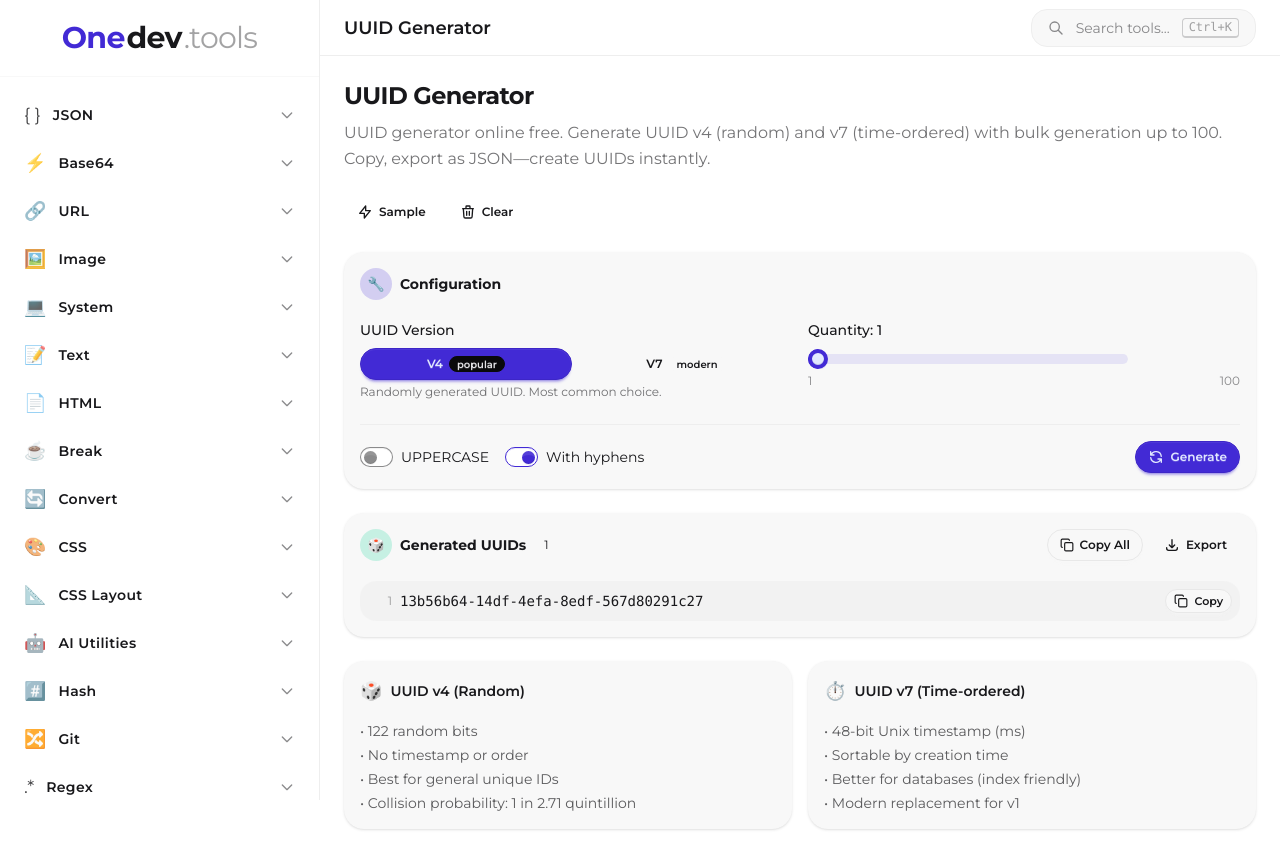
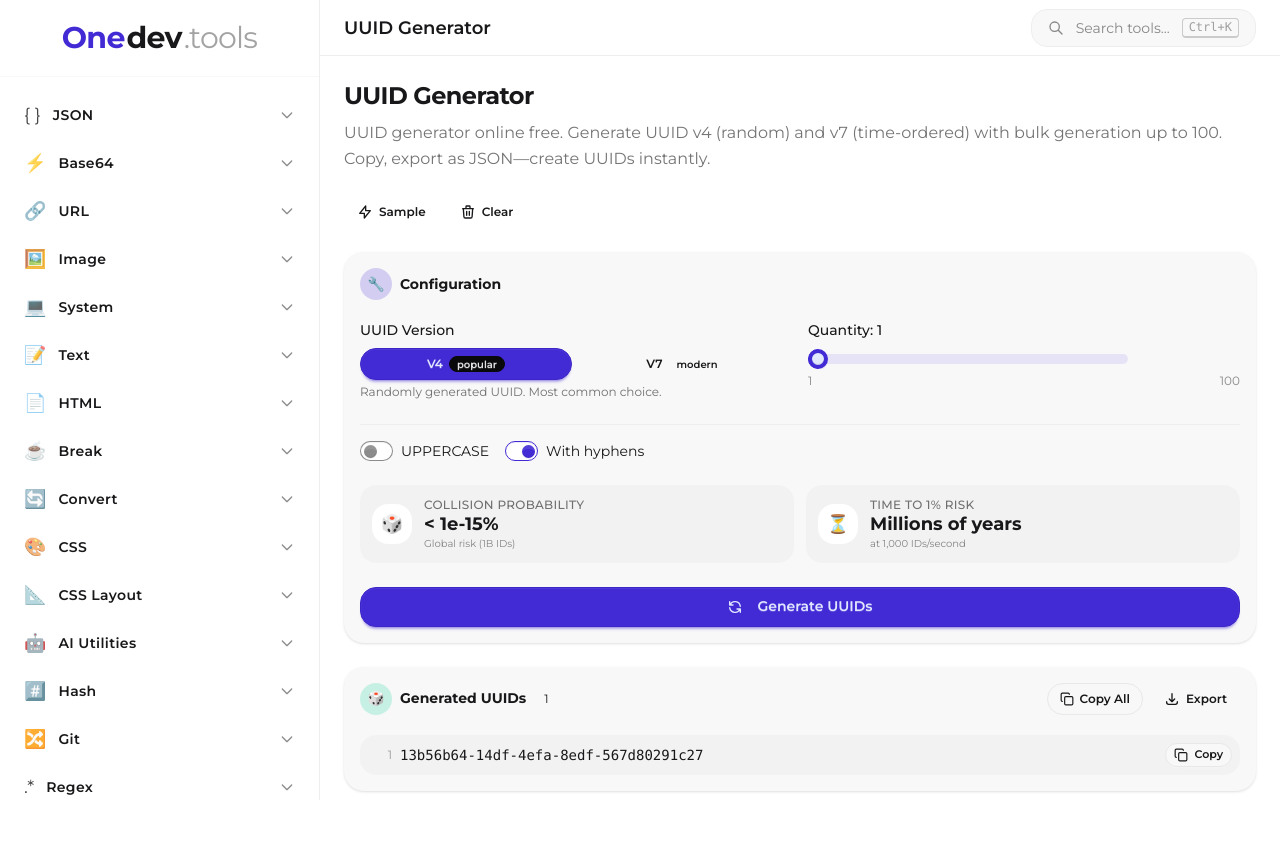
Before and after one commit to ronny8877/onedev, a SvelteKit app: page /id/uuid-generator in a window 1280 px wide. After the commit the page ends 815 px from the top, so only its background shows below. Built offline with nearby package versions, Linux system fonts and the light colour scheme.

Commit message:
refactor: updated uid tools

```diff
--- a/src/routes/id/nanoid-generator/+page.svelte
+++ b/src/routes/id/nanoid-generator/+page.svelte
@@ -49,32 +49,109 @@
 		return alphabetPresets[alphabetPreset].chars;
 	}
 
-	// Calculate collision probability
-	function getCollisionProbability(): { probability: string; description: string } {
+	// Calculate collision stats
+	function getCollisionStats() {
 		const alphabet = getCurrentAlphabet();
 		const alphabetSize = alphabet.length;
 
-		// Using birthday paradox approximation
-		// For n IDs, probability ≈ n² / (2 * totalPossibilities)
-		// totalPossibilities = alphabetSize^length
+		if (alphabetSize === 0 || length <= 0) {
+			return {
+				probability: '0%',
+				probabilityDescription: 'Cannot calculate',
+				timeToCollision: 'N/A',
+				speedDescription: 'at 1,000 IDs/sec'
+			};
+		}
 
+		// Total unique combinations
 		const totalPossibilities = Math.pow(alphabetSize, length);
-		const oneBillion = 1e9;
 
-		// Probability of collision when generating 1 billion IDs
-		const probPerBillion = (oneBillion * oneBillion) / (2 * totalPossibilities);
+		// 1. Collision Probability at 1 Billion IDs
+		// Formula: P ≈ 1 - exp(-n^2 / (2N))
+		const n = 1e9; // 1 billion generated
 
-		if (probPerBillion < 1e-15) {
-			return { probability: '< 0.000001%', description: 'Virtually impossible collision at 1 billion IDs' };
-		} else if (probPerBillion < 1e-9) {
-			return { probability: '~0.0000001%', description: 'Extremely unlikely at 1 billion IDs' };
-		} else if (probPerBillion < 1e-6) {
-			return { probability: '~0.0001%', description: 'Very unlikely at 1 billion IDs' };
-		} else if (probPerBillion < 0.01) {
-			return { probability: `~${(probPerBillion * 100).toFixed(4)}%`, description: 'Low probability at 1 billion IDs' };
+		// Calculate the exponent: -n^2 / 2N
+		// We use n*n / 2 / N to avoid early overflow if possible, though JS doubles handle 1e308.
+		const exponent = - (n * n) / (2 * totalPossibilities);
+
+		// Probability formula
+		let probability = 1 - Math.exp(exponent);
+
+		// Fallback for very small probabilities where 1 - exp(x) loses precision
+		// For very small x, 1 - exp(-x) ≈ x
+		if (-exponent < 1e-9) {
+			probability = -exponent;
+		}
+
+		// Clamp and format
+		let probString: string;
+		let probDesc: string;
+
+		if (probability > 0.9999) {
+			probString = '> 99.99%';
+			probDesc = 'High collision risk!';
+		} else if (probability < 1e-15) {
+			probString = '< 1e-15%'; // Essentially zero
+			probDesc = 'Virtually impossible';
+		} else if (probability < 0.000001) {
+			probString = '< 0.0001%';
+			probDesc = 'Extremely unlikely';
 		} else {
-			return { probability: `~${(probPerBillion * 100).toFixed(2)}%`, description: '⚠️ Consider increasing length' };
+			// Show reasonable precision
+			const percentage = probability * 100;
+			if (percentage < 0.01) {
+				probString = '~' + percentage.toFixed(6) + '%';
+			} else {
+				probString = '~' + percentage.toFixed(4) + '%';
+			}
+
+			if (percentage > 50) probDesc = 'High risk';
+			else if (percentage > 1) probDesc = 'Consider longer IDs';
+			else probDesc = 'Low probability';
 		}
+
+		// 2. Time to 1% Collision Probability
+		// How many IDs to generate to reach 1% probability?
+		// n ≈ sqrt(2 * N * -ln(1 - P))
+		// For P = 0.01:
+		const pTarget = 0.01;
+		const idsFor1Percent = Math.sqrt(2 * totalPossibilities * -Math.log(1 - pTarget));
+
+		// Assume rate of 1,000 IDs per second
+		const ratePerSecond = 1000;
+		const secondsTo1Percent = idsFor1Percent / ratePerSecond;
+
+		let timeString = '';
+
+		if (secondsTo1Percent < 1) {
+			timeString = 'Instant';
+		} else if (secondsTo1Percent < 60) {
+			timeString = `${Math.floor(secondsTo1Percent)} seconds`;
+		} else if (secondsTo1Percent < 3600) {
+			timeString = `${Math.floor(secondsTo1Percent / 60)} minutes`;
+		} else if (secondsTo1Percent < 86400) {
+			timeString = `${Math.floor(secondsTo1Percent / 3600)} hours`;
+		} else if (secondsTo1Percent < 31536000) {
+			timeString = `${Math.floor(secondsTo1Percent / 86400)} days`;
+		} else {
+			const years = secondsTo1Percent / 31536000;
+			if (years > 1e12) {
+				timeString = 'Trillions of years';
+			} else if (years > 1e9) {
+				timeString = 'Billions of years';
+			} else if (years > 1e6) {
+				timeString = 'Millions of years';
+			} else {
+				timeString = `${Math.floor(years).toLocaleString()} years`;
+			}
+		}
+
+		return {
+			probability: probString,
+			probabilityDescription: probDesc,
+			timeToCollision: timeString,
+			speedDescription: 'at 1,000 IDs/second'
+		};
 	}
 
 	// Generate IDs
@@ -141,7 +218,7 @@
 		count: generatedIds.length > 0 ? generatedIds.length : undefined
 	});
 
-	let collisionInfo = $derived(getCollisionProbability());
+	let collisionInfo = $derived(getCollisionStats());
 
 	// Generate on mount
 	onMount(() => {
@@ -171,12 +248,12 @@
 						<input
 							type="range"
 							bind:value={length}
-							min="8"
+							min="4"
 							max="64"
 							class="range range-sm range-primary"
 						/>
 						<div class="flex justify-between text-xs text-base-content/50 mt-1">
-							<span>8 (short)</span>
+							<span>4 (short)</span>
 							<span>21 (default)</span>
 							<span>64 (long)</span>
 						</div>
@@ -239,13 +316,33 @@
 				{/if}
 
 				<!-- Collision Probability -->
-				<div class="mt-4 p-3 bg-base-300/50 rounded-lg">
-					<div class="flex items-center gap-2">
-						<span class="text-lg">🎲</span>
+				<div class="mt-4 grid md:grid-cols-2 gap-3">
+					<div class="p-3 bg-base-300/50 rounded-lg flex items-center gap-3">
+						<div class="w-10 h-10 rounded-lg bg-base-100 flex items-center justify-center shrink-0 text-lg">
+							🎲
+						</div>
 						<div>
-							<p class="text-sm font-medium">Collision Probability</p>
-							<p class="text-xs text-base-content/70">
-								{collisionInfo.probability} — {collisionInfo.description}
+							<p class="text-xs font-medium text-base-content/60 uppercase tracking-wide">Collision Probability</p>
+							<div class="font-bold text-lg leading-tight">
+								{collisionInfo.probability}
+							</div>
+							<p class="text-[10px] text-base-content/50">
+								Generating 1 billion IDs
+							</p>
+						</div>
+					</div>
+
+					<div class="p-3 bg-base-300/50 rounded-lg flex items-center gap-3">
+						<div class="w-10 h-10 rounded-lg bg-base-100 flex items-center justify-center shrink-0 text-lg">
+							⏳
+						</div>
+						<div>
+							<p class="text-xs font-medium text-base-content/60 uppercase tracking-wide">Time to 1% Risk</p>
+							<div class="font-bold text-lg leading-tight">
+								{collisionInfo.timeToCollision}
+							</div>
+							<p class="text-[10px] text-base-content/50">
+								{collisionInfo.speedDescription}
 							</p>
 						</div>
 					</div>
--- a/src/routes/id/ulid-generator/+page.svelte
+++ b/src/routes/id/ulid-generator/+page.svelte
@@ -101,6 +101,73 @@
 			random: ulidStr.substring(10) // Remaining 16 chars are random
 		};
 	}
+	// Calculate collision stats for ULID
+	function getCollisionStats() {
+		// ULID has 80 bits of randomness per millisecond
+		// We focus on the random part for collision probability within the same MS
+		const randomBits = 80;
+		const totalPossibilities = Math.pow(2, randomBits);
+
+		// 1. Collision Probability at 1 Billion IDs (within same ms for worst case, or total for general)
+		// For ULID, since it's monotonic, it handles same-ms collisions by incrementing.
+		// So purely random collision is only if we generate > 2^80 in a burst or different systems collide.
+		// Let's model "Random Collision Risk" for distributed systems.
+
+		const n = 1e9; // 1 billion generated
+
+		// Prob ≈ n^2 / 2N
+		// Using linear approx for such huge N is fine, or exp for correctness
+		// P = 1 - exp(-n^2/2N)
+		// n^2 = 1e18
+		// 2N = 2 * 1.2e24 ≈ 2.4e24
+		// Exponent is tiny.
+
+		const exponent = - (n * n) / (2 * totalPossibilities);
+		let probability = 1 - Math.exp(exponent);
+
+		if (-exponent < 1e-9) probability = -exponent;
+
+		let probString: string;
+
+		if (probability < 1e-15) {
+			probString = '< 1e-15%';
+		} else if (probability < 0.000001) {
+			probString = '< 0.0001%';
+		} else {
+			const percentage = probability * 100;
+			if (percentage < 0.01) {
+				probString = '~' + percentage.toFixed(6) + '%';
+			} else {
+				probString = '~' + percentage.toFixed(4) + '%';
+			}
+		}
+
+		// 2. Time to 1% Collision Probability (Random component only)
+		// Rate: 1,000 IDs per second
+		const pTarget = 0.01;
+		const idsFor1Percent = Math.sqrt(2 * totalPossibilities * -Math.log(1 - pTarget));
+		const ratePerSecond = 1000;
+		const secondsTo1Percent = idsFor1Percent / ratePerSecond;
+
+		let timeString = '';
+		const years = secondsTo1Percent / 31536000;
+		if (years > 1e12) {
+			timeString = 'Trillions of years';
+		} else if (years > 1e9) {
+			timeString = 'Billions of years';
+		} else if (years > 1e6) {
+			timeString = 'Millions of years';
+		} else {
+			timeString = `${Math.floor(years).toLocaleString()} years`;
+		}
+
+		return {
+			probability: probString,
+			timeToCollision: timeString
+		};
+	}
+
+	let collisionInfo = $derived(getCollisionStats());
 </script>
 
 <ToolWrapper>
@@ -147,6 +214,39 @@
 							</svg>
 							Run Sort Demo
 						</button>
+					</div>
+				</div>
+
+				<!-- Stats Cards -->
+				<div class="mt-4 grid md:grid-cols-2 gap-3">
+					<div class="p-3 bg-base-300/50 rounded-lg flex items-center gap-3">
+						<div class="w-10 h-10 rounded-lg bg-base-100 flex items-center justify-center shrink-0 text-lg">
+							🎲
+						</div>
+						<div>
+							<p class="text-xs font-medium text-base-content/60 uppercase tracking-wide">Collision Probability</p>
+							<div class="font-bold text-lg leading-tight">
+								{collisionInfo.probability}
+							</div>
+							<p class="text-[10px] text-base-content/50">
+								Generating 1 billion IDs
+							</p>
+						</div>
+					</div>
+
+					<div class="p-3 bg-base-300/50 rounded-lg flex items-center gap-3">
+						<div class="w-10 h-10 rounded-lg bg-base-100 flex items-center justify-center shrink-0 text-lg">
+							⏳
+						</div>
+						<div>
+							<p class="text-xs font-medium text-base-content/60 uppercase tracking-wide">Time to 1% Risk</p>
+							<div class="font-bold text-lg leading-tight">
+								{collisionInfo.timeToCollision}
+							</div>
+							<p class="text-[10px] text-base-content/50">
+								at 1,000 IDs/second
+							</p>
+						</div>
 					</div>
 				</div>
 
--- a/src/routes/id/uuid-generator/+page.svelte
+++ b/src/routes/id/uuid-generator/+page.svelte
@@ -109,6 +109,68 @@
 	onMount(() => {
 		generate();
 	});
+	// Calculate collision stats for UUID
+	function getCollisionStats() {
+		// v4 has 122 random bits
+		// v7 has 74 random bits (plus 48 bits timestamp)
+
+		const randomBits = version === 'v4' ? 122 : 74;
+		const totalPossibilities = Math.pow(2, randomBits);
+
+		// 1. Random Collision Probability at 1 Billion IDs
+		// For v7, this is assuming collision within the SAME millisecond.
+		// For v4, this is general collision probability.
+
+		const n = 1e9; // 1 billion generated
+
+		// Prob ≈ n^2 / 2N
+		const exponent = - (n * n) / (2 * totalPossibilities);
+		let probability = 1 - Math.exp(exponent);
+
+		if (-exponent < 1e-9) probability = -exponent;
+
+		let probString: string;
+
+		if (probability < 1e-15) {
+			probString = '< 1e-15%';
+		} else if (probability < 0.000001) {
+			probString = '< 0.0001%';
+		} else {
+			const percentage = probability * 100;
+			if (percentage < 0.01) {
+				probString = '~' + percentage.toFixed(6) + '%';
+			} else {
+				probString = '~' + percentage.toFixed(4) + '%';
+			}
+		}
+
+		// 2. Time to 1% Collision Probability (Random component only)
+		// Rate: 1,000 IDs per second
+		const pTarget = 0.01;
+		const idsFor1Percent = Math.sqrt(2 * totalPossibilities * -Math.log(1 - pTarget));
+		const ratePerSecond = 1000;
+		const secondsTo1Percent = idsFor1Percent / ratePerSecond;
+
+		let timeString = '';
+		const years = secondsTo1Percent / 31536000;
+		if (years > 1e12) {
+			timeString = 'Trillions of years';
+		} else if (years > 1e9) {
+			timeString = 'Billions of years';
+		} else if (years > 1e6) {
+			timeString = 'Millions of years';
+		} else {
+			timeString = `${Math.floor(years).toLocaleString()} years`;
+		}
+
+		return {
+			probability: probString,
+			timeToCollision: timeString,
+			description: version === 'v7' ? 'Risk within same ms' : 'Global risk'
+		};
+	}
+
+	let collisionInfo = $derived(getCollisionStats());
 </script>
 
 <ToolWrapper>
@@ -173,22 +235,57 @@
 						<input type="checkbox" bind:checked={withHyphens} class="toggle toggle-sm toggle-primary" />
 						<span class="text-sm">With hyphens</span>
 					</label>
+				</div>
+
+				<!-- Stats Cards -->
+				<div class="mt-4 grid md:grid-cols-2 gap-3">
+					<div class="p-3 bg-base-300/50 rounded-lg flex items-center gap-3">
+						<div class="w-10 h-10 rounded-lg bg-base-100 flex items-center justify-center shrink-0 text-lg">
+							🎲
+						</div>
+						<div>
+							<p class="text-xs font-medium text-base-content/60 uppercase tracking-wide">Collision Probability</p>
+							<div class="font-bold text-lg leading-tight">
+								{collisionInfo.probability}
+							</div>
+							<p class="text-[10px] text-base-content/50">
+								{collisionInfo.description} (1B IDs)
+							</p>
+						</div>
+					</div>
+
+					<div class="p-3 bg-base-300/50 rounded-lg flex items-center gap-3">
+						<div class="w-10 h-10 rounded-lg bg-base-100 flex items-center justify-center shrink-0 text-lg">
+							⏳
+						</div>
+						<div>
+							<p class="text-xs font-medium text-base-content/60 uppercase tracking-wide">Time to 1% Risk</p>
+							<div class="font-bold text-lg leading-tight">
+								{collisionInfo.timeToCollision}
+							</div>
+							<p class="text-[10px] text-base-content/50">
+								at 1,000 IDs/second
+							</p>
+						</div>
+					</div>
+				</div>
+
+				<!-- Generate Button -->
 				<button
 					type="button"
-						class="btn btn-primary btn-sm ml-auto"
+					class="btn btn-primary mt-4 w-full"
 					onclick={generate}
 					disabled={isGenerating}
 				>
 					{#if isGenerating}
 						<span class="loading loading-spinner loading-xs"></span>
 					{:else}
-							<svg class="w-4 h-4" fill="none" stroke="currentColor" viewBox="0 0 24 24">
+						<svg class="w-4 h-4 mr-2" fill="none" stroke="currentColor" viewBox="0 0 24 24">
 							<path stroke-linecap="round" stroke-linejoin="round" stroke-width="2" d="M4 4v5h.582m15.356 2A8.001 8.001 0 004.582 9m0 0H9m11 11v-5h-.581m0 0a8.003 8.003 0 01-15.357-2m15.357 2H15" />
 						</svg>
 					{/if}
-						Generate
+					Generate UUIDs
 				</button>
-				</div>
 			</div>
 		</div>
 
@@ -238,37 +335,5 @@
 				</div>
 			</div>
 		{/if}
-
-		<!-- Info Cards -->
-		<div class="grid gap-4 sm:grid-cols-2">
-			<div class="card bg-base-200 rounded-xl">
-				<div class="card-body p-4">
-					<div class="flex items-center gap-2">
-						<span class="text-lg">🎲</span>
-						<h4 class="font-semibold">UUID v4 (Random)</h4>
-					</div>
-					<ul class="mt-2 text-sm text-base-content/70 space-y-1">
-						<li>• 122 random bits</li>
-						<li>• No timestamp or order</li>
-						<li>• Best for general unique IDs</li>
-						<li>• Collision probability: 1 in 2.71 quintillion</li>
-					</ul>
-				</div>
-			</div>
-			<div class="card bg-base-200 rounded-xl">
-				<div class="card-body p-4">
-					<div class="flex items-center gap-2">
-						<span class="text-lg">⏱️</span>
-						<h4 class="font-semibold">UUID v7 (Time-ordered)</h4>
-					</div>
-					<ul class="mt-2 text-sm text-base-content/70 space-y-1">
-						<li>• 48-bit Unix timestamp (ms)</li>
-						<li>• Sortable by creation time</li>
-						<li>• Better for databases (index friendly)</li>
-						<li>• Modern replacement for v1</li>
-					</ul>
-				</div>
-			</div>
-		</div>
 	</div>
 </ToolWrapper>
```
Lines whose indentation alone changed are shown as unchanged.
